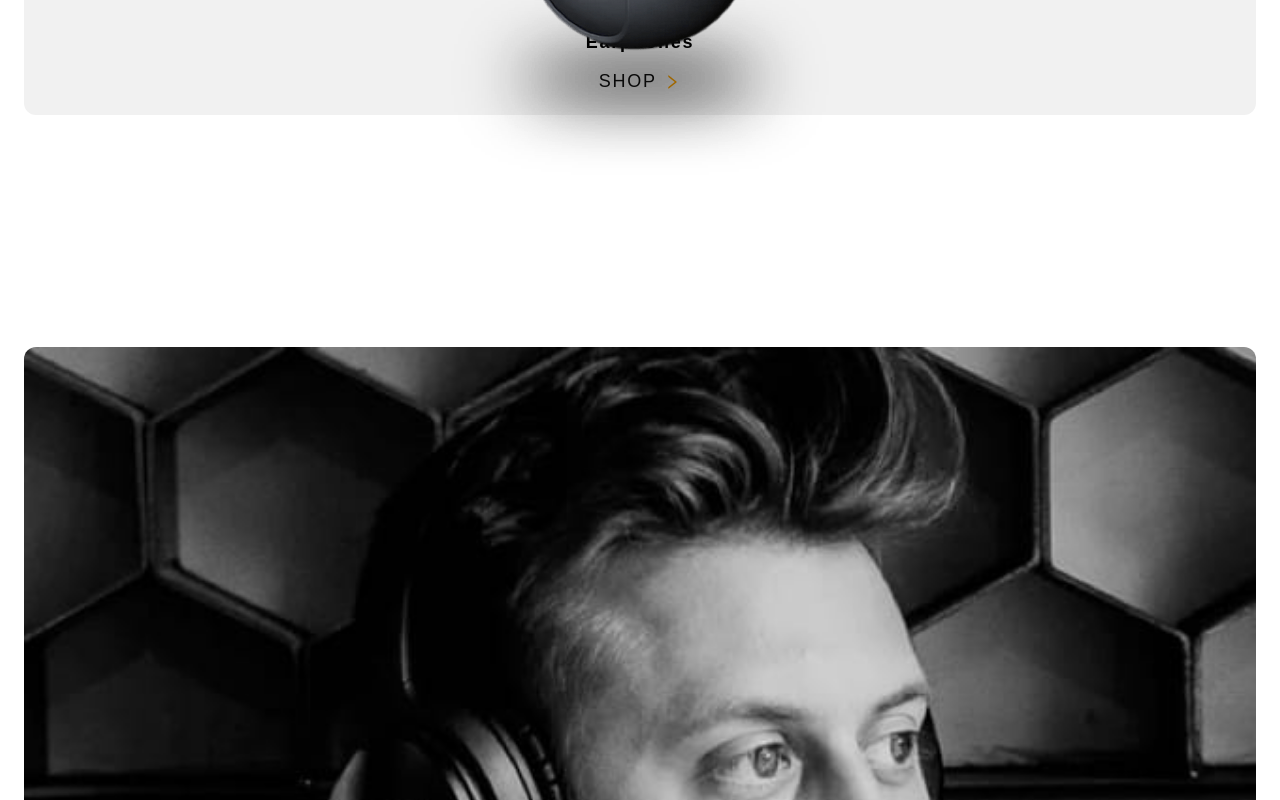
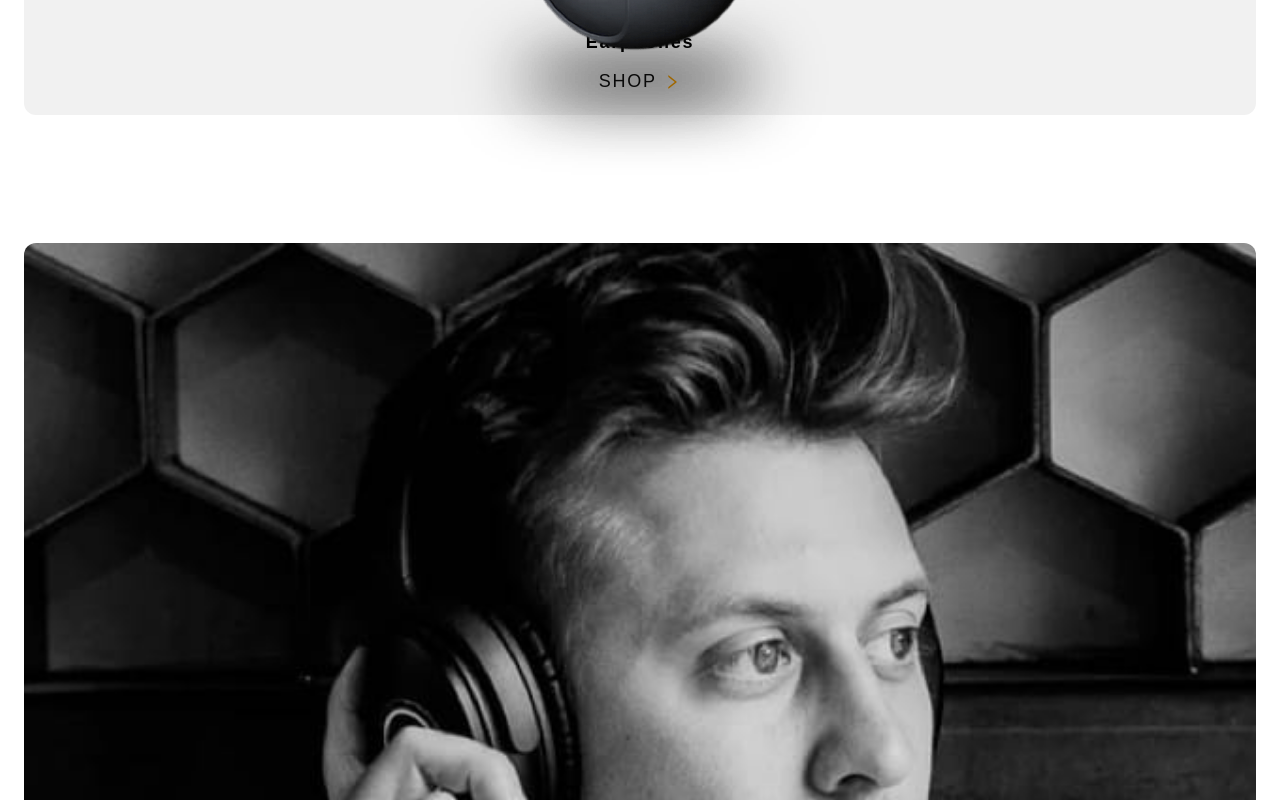
Before and after one commit to ShreeraamGit/audiophile_ecommerce_v2, a React (Create React App) app: page /headphones/1 in a window 1280 px wide. Shown: the part 6340-7140 px from the top of the page. Built offline with nearby package versions, Linux system fonts and the light colour scheme.

Commit message:
ui update

```diff
--- a/src/Routes/Earphones/Earphones.js
+++ b/src/Routes/Earphones/Earphones.js
@@ -22,7 +22,7 @@ const Earphones = () => {
   return (
     <div className="text-5xl">
       <Outlet></Outlet>
-      <section className="mt-14 p-6 flex flex-col justify-center items-center gap-32">
+      <section className="">
         {productsList.map((items) => (
           <ProductCard
             pageName={pageName}
--- a/src/Routes/Headphones/Headphones.js
+++ b/src/Routes/Headphones/Headphones.js
@@ -22,7 +22,7 @@ const Headphones = () => {
   return (
     <div className="">
       <Outlet></Outlet>
-      <section className="mt-14 p-6 flex flex-col justify-center items-center gap-32">
+      <section className="">
         {productsList.map((items) => (
           <ProductCard
             pageName={pageName}
```
